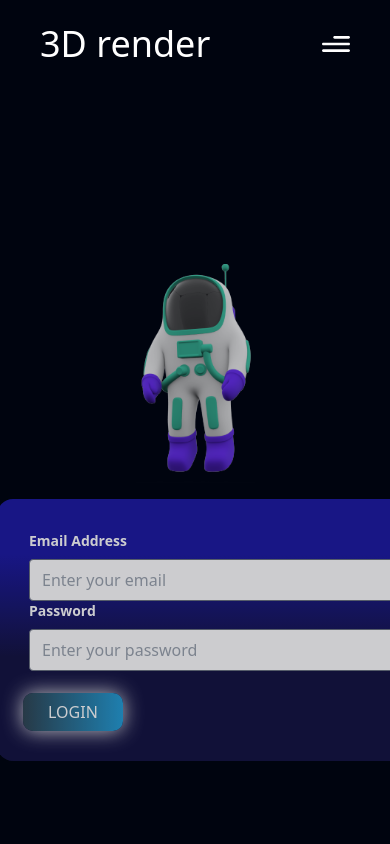
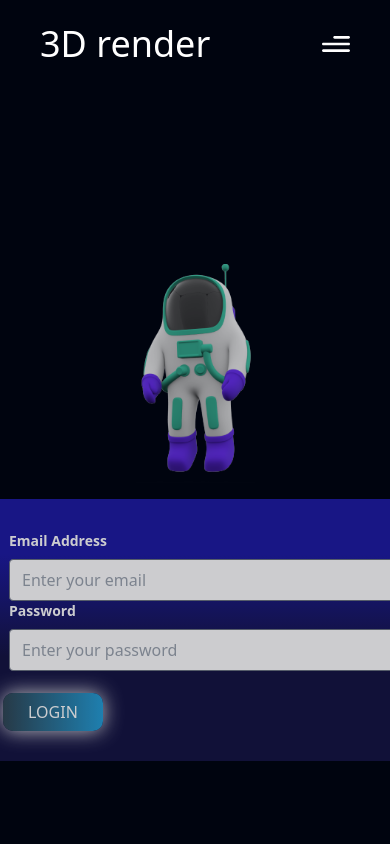
Before and after one commit to Jeet-Codes/PollyVerse, a React (Vite) app: page /login in a window 390 px wide. Shown: the top 844 px of the page. Built offline with nearby package versions, Linux system fonts and the light colour scheme.

Commit message:
login form position chnage for sm screen

```diff
--- a/src/components/Login.jsx
+++ b/src/components/Login.jsx
@@ -28,7 +28,7 @@ const Login = () => {
 
     </div>
 
-    <div className='w-[500px] rounded-2xl m-4 py-5 -ml-[115px] md:ml-[100px]' id='loginform'>
+    <div className='w-[500px] rounded-2xl m-4 py-5 -ml-[135px] md:ml-[100px]' id='loginform'>
     <form>
     <div class=" px-8 mt-3">
                 <label for="email" class="block text-white text-sm font-bold mb-2">Email Address</label>
```
